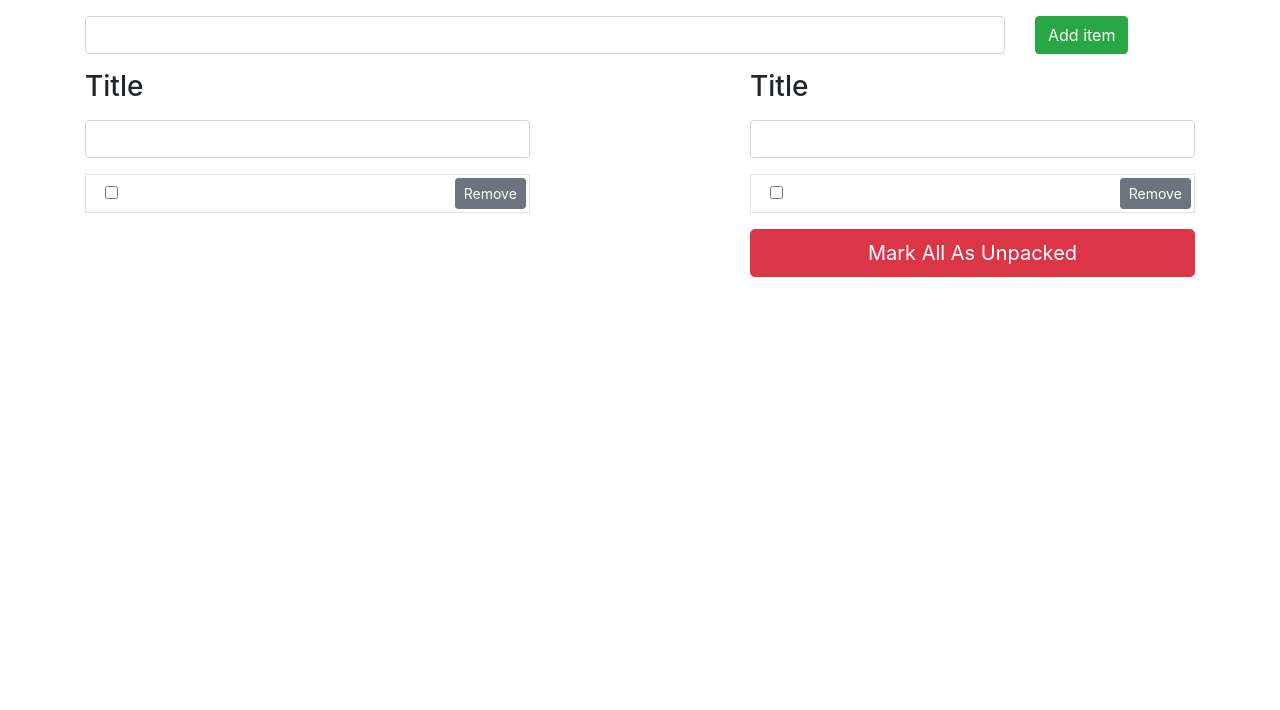
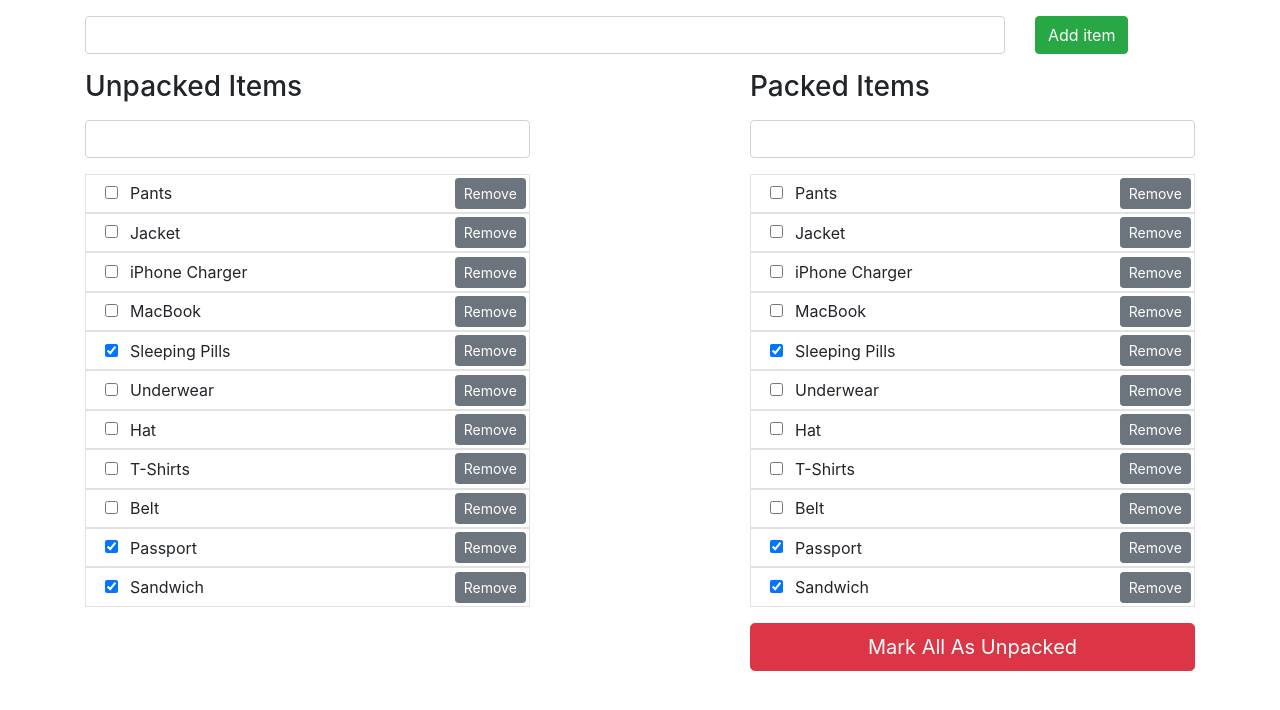
Before and after one commit to htecvc2x/08_mini_projects_jsa, a React (Create React App) app: page / in a window 1280 px wide. Shown: the top 710 px of the page. Built offline with nearby package versions, Linux system fonts and the light colour scheme.

Commit message:
fix both list of tasks

```diff
--- a/src/App.js
+++ b/src/App.js
@@ -10,10 +10,10 @@ class App extends Component {
         <NewItem />
         <div className="row">
           <div className="col-md-5">
-            <ListItems title="Unpacked Items" items={[]} />
+            <ListItems title="Unpacked Items" items={defaultState} />
           </div>
           <div className="offset-md-2 col-md-5">
-            <ListItems title="Packed Items" items={[]} />
+            <ListItems title="Packed Items" items={defaultState} />
             <button className="btn btn-danger btn-lg btn-block">
               Mark All As Unpacked
             </button>
--- a/src/components/ListItems.js
+++ b/src/components/ListItems.js
@@ -9,12 +9,17 @@ class ListItems extends Component {
 
   render() {
     const { title, items } = this.props;
+    const elements = items.map((item) => {
+    return (
+        <Item item={item} />
+    )
+    });
     return (
       <section>
-        <h3 className="mb-3">Title</h3>
+        <h3 className="mb-3">{title}</h3>
         <Filter filter={""} onChange={this.updateFilter} />
         <ul className="mb-3 p-0">
-          <Item item={[]} />
+            {elements}
         </ul>
       </section>
     );
```
